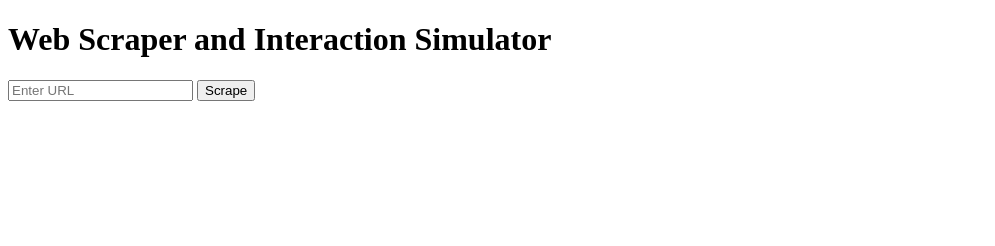
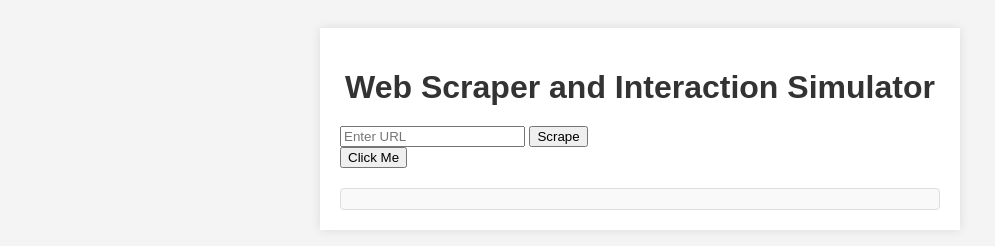
Before and after one commit to Selasie5/ScrapeStream, a website: page public/index.html in a window 1280 px wide. Shown: the whole page, without its empty margins (0-995 px from the left). Drawn offline with Linux system fonts and the light colour scheme.

```diff
--- a/public/index.html
+++ b/public/index.html
@@ -4,7 +4,7 @@
     <meta charset="UTF-8">
     <meta name="viewport" content="width=device-width, initial-scale=1.0">
     <title>Web Scraper and Interaction Simulator</title>
-    <link rel="stylesheet" href="styles.css">
+    <link rel="stylesheet" href="style.css">
 </head>
 <body>
     <div class="container">
@@ -13,6 +13,7 @@
             <input type="text" id="url" placeholder="Enter URL" required>
             <button type="submit">Scrape</button>
         </form>
+        <button id="someButton">Click Me</button>
         <div id="results"></div>
     </div>
     <script src="script.js"></script>
```
Also changed, not shown: 1 other file.
